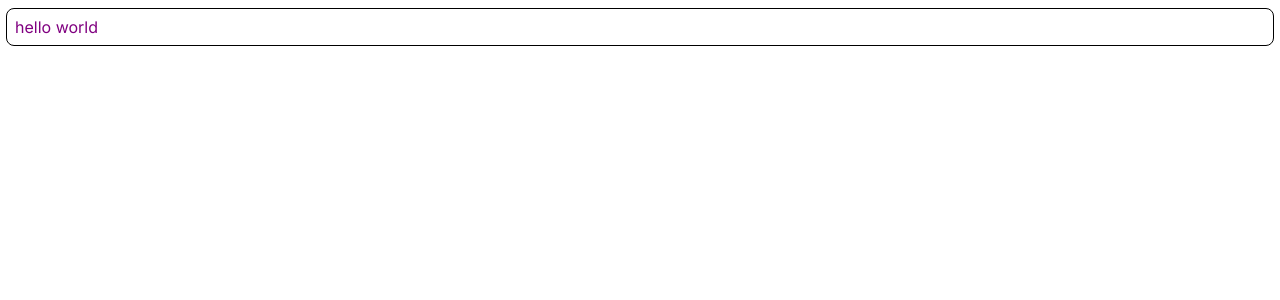
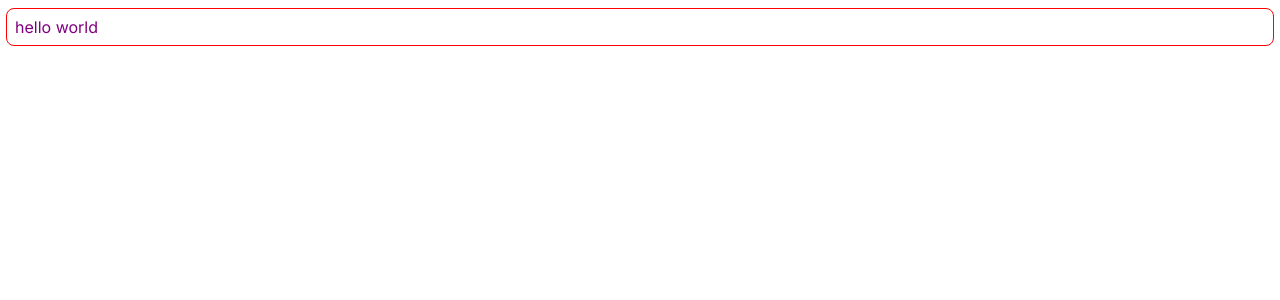
Before and after one commit to michaelpaulcuccia/nextbigthing, a Next.js app in the folder client/: page / in a window 1280 px wide. Shown: the top 300 px of the page. Built offline with nearby package versions, Linux system fonts and the light colour scheme.

Commit message:
renames props

```diff
--- a/client/app/components/Box.jsx
+++ b/client/app/components/Box.jsx
@@ -1,29 +1,32 @@
-import styled from 'styled-components';
+"use strict";
+import styled from "styled-components";
 
 const Root = styled.div`
   margin: 8px 6px;
   padding: 8px;
   border-radius: 8px;
-    border: 1px solid ${({ borderColor }) => (borderColor ? borderColor : "black")};
-    background-color: ${({ backgroundColor }) => (backgroundColor ? backgroundColor : "black")};
+  border: 1px solid
+    ${({ bordercolor }) => (bordercolor ? bordercolor : "black")};
+  background-color: ${({ backgroundcolor }) =>
+    backgroundcolor ? backgroundcolor : "black"};
   color: ${({ color }) => (color ? color : "black")};
 `;
 
 export default function Box({
   children,
   className,
-    borderColor,
-    backgroundColor,
+  bordercolor,
+  backgroundcolor,
   color,
 }) {
   return (
     <Root
       className={className}
-        borderColor={borderColor}
-        backgroundColor={backgroundColor}
+      bordercolor={bordercolor}
+      backgroundcolor={backgroundcolor}
       color={color}
     >
       {children}
     </Root>
-  )
+  );
 }
--- a/client/app/page.js
+++ b/client/app/page.js
@@ -5,13 +5,9 @@ import Box from "./components/Box";
 export default function Home() {
   return (
     <>
-      <Box
-        borderColor='black'
-        backgroundColor='white'
-        color='purple'
-      >
+      <Box bordercolor="red" backgroundcolor="white" color="purple">
         hello world
       </Box>
     </>
-  )
+  );
 }
```
Lines whose indentation alone changed are shown as unchanged.
